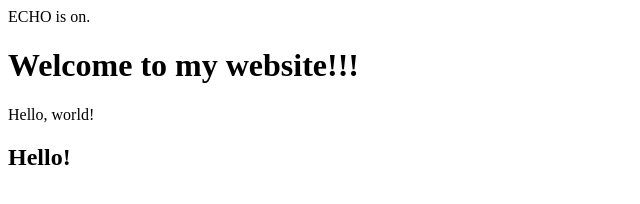
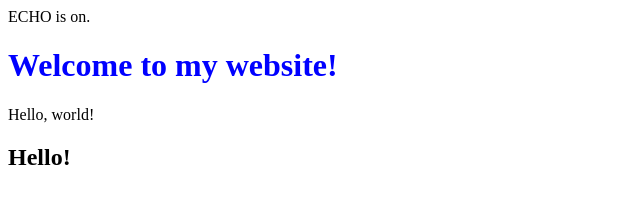
Before and after one commit to alexanderjlcote-arch/hello, a plain HTML site: page hello.html in a window 1280 px wide. Shown: the whole page, without its empty margins (0-640 px from the left). Drawn offline with Linux system fonts and the light colour scheme.

Commit message:
Added Style

```diff
--- a/hello.html
+++ b/hello.html
@@ -5,8 +5,8 @@ ECHO is on.
         <title>Hello!</title>
     </head>
     <body>
-        <h1>
-            Welcome to my website!!!
+        <h1 style="color:blue;">
+            Welcome to my website!
         </h1>
         Hello, world!
         <h2>
```
